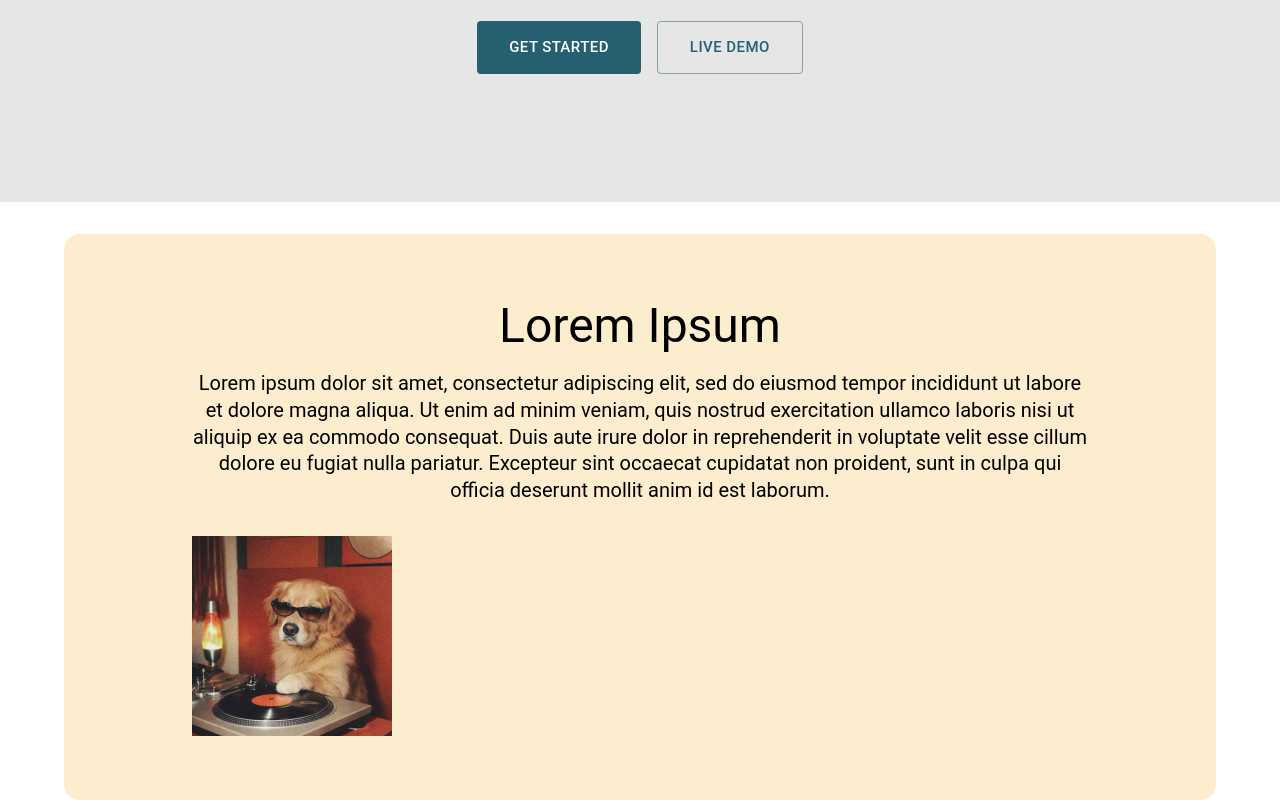
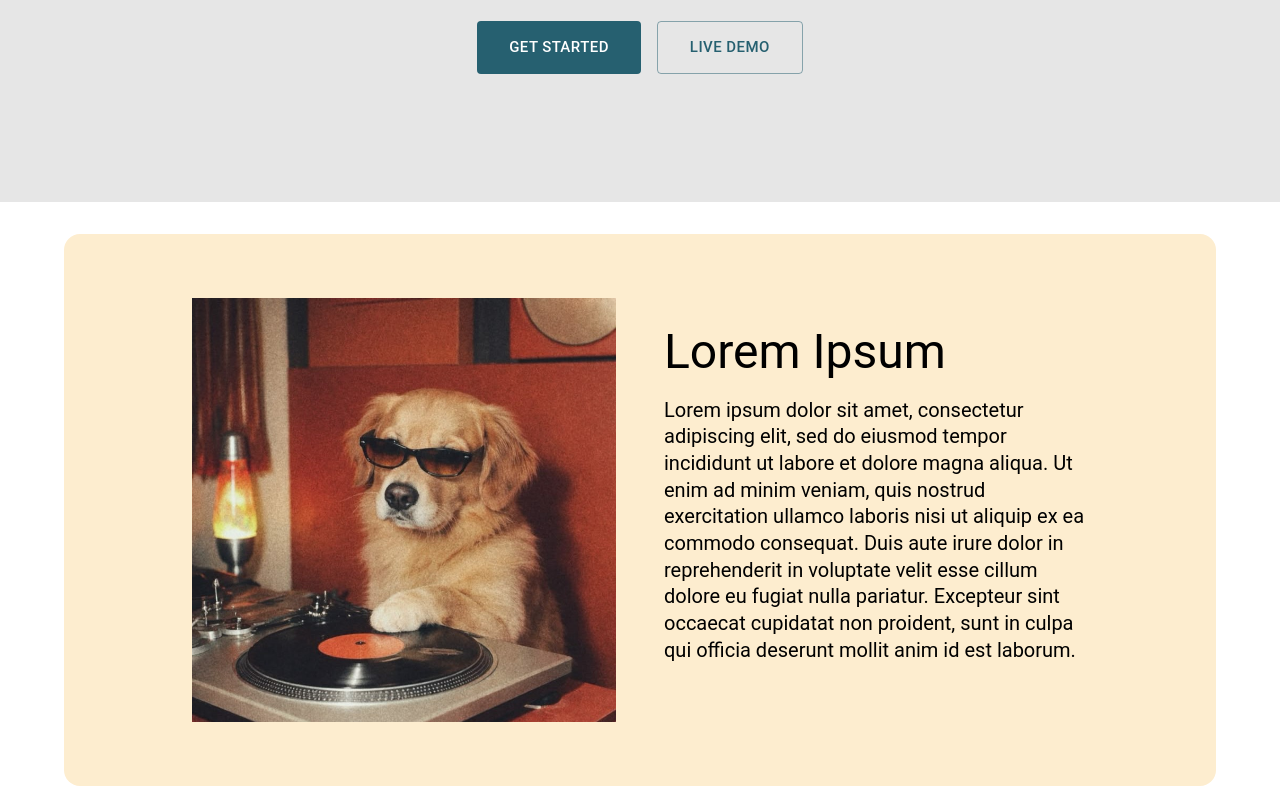
Before and after one commit to CrumpetCoding/dogsitting-website, a React (Vite) app: page / in a window 1280 px wide. Shown: the part 433-1233 px from the top of the page. Built offline with nearby package versions, Linux system fonts and the light colour scheme.

Commit message:
Fixed grid alignment

```diff
--- a/src/components/TextSection.tsx
+++ b/src/components/TextSection.tsx
@@ -1,4 +1,4 @@
-import { Box, Typography } from '@mui/material';
+import { Box, Grid, Typography } from '@mui/material';
 
 type Params = {
     heading: string,
@@ -16,11 +16,22 @@ export default function TextSection({
             sx={{
                 backgroundColor: backgroundColour,
                 py: { xs: 4, sm: 6, md: 8 },
-                px: { xs: 8, sm: 12, md: 16 },
-                textAlign: 'center',
+                px: { xs: 4, sm: 12, md: 16 },
+                textAlign: 'left',
                 borderRadius: theme => theme.shape.borderRadius,
             }}
         >
+            <Grid container spacing={6}
+                sx={{
+                    justifyContent: { xs: "center", md: "space-around" },
+                    alignItems: "center",
+                    flexDirection: { xs: "column", md: "row" },
+                }}
+            >
+                <Grid size={{ xs: 12, md: 4, lg: 6 }}>
+                    <img src='src\images\dog.jpg' />
+                </Grid>
+                <Grid size={{ xs: 12, md: 8, lg: 6 }}>
                     <Typography
                         component="h2"
                         variant="h3"
@@ -30,7 +41,6 @@ export default function TextSection({
                     >
                         {heading}
                     </Typography>
-
                     <Typography
                         variant="h5"
                         color="text.secondary"
@@ -44,7 +54,8 @@ export default function TextSection({
                     >
                         {body}
                     </Typography>
-            <img src='src\images\dog.jpg' width='200' height='200' />
+                </Grid>
+            </Grid>
         </Box>
     );
 }
--- a/src/routes/__root.tsx
+++ b/src/routes/__root.tsx
@@ -1,9 +1,10 @@
-import { createRootRoute, Link, Outlet } from '@tanstack/react-router'
+import { createRootRoute, Link, Outlet, HeadContent } from '@tanstack/react-router'
 import { TanStackRouterDevtools } from '@tanstack/react-router-devtools'
 import { AppBar, Toolbar, Typography, Button } from '@mui/material'
 
 const RootLayout = () => (
   <>
+    <HeadContent />
     <div id="menu">
       <AppBar position='static'>
         <Toolbar sx={{ display: 'flex', alignItems: 'center', justifyContent: 'center', gap: '12px' }}>
--- a/src/routes/contact.tsx
+++ b/src/routes/contact.tsx
@@ -2,6 +2,9 @@ import { createFileRoute } from '@tanstack/react-router'
 
 export const Route = createFileRoute('/contact')({
   component: RouteComponent,
+  head: () => ({
+    meta: [{ title: 'Contact' }],
+  })
 })
 
 function RouteComponent() {
--- a/src/routes/index.tsx
+++ b/src/routes/index.tsx
@@ -6,6 +6,9 @@ import { Container } from '@mui/material'
 
 export const Route = createFileRoute('/')({
   component: Index,
+  head: () => ({
+    meta: [{ title: 'Home' }],
+  })
 })
 
 function Index() {
--- a/src/routes/services.tsx
+++ b/src/routes/services.tsx
@@ -3,6 +3,9 @@ import ServicesTable from '#/components/ServicesTable'
 
 export const Route = createFileRoute('/services')({
     component: About,
+    head: () => ({
+        meta: [{ title: 'Services' }],
+    })
 })
 
 function About() {
```
Lines whose indentation alone changed are shown as unchanged.
